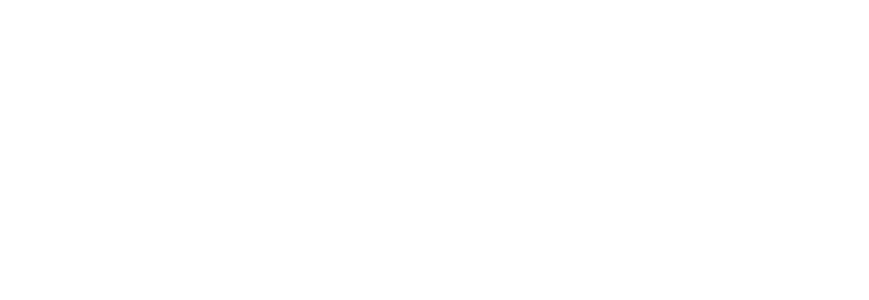
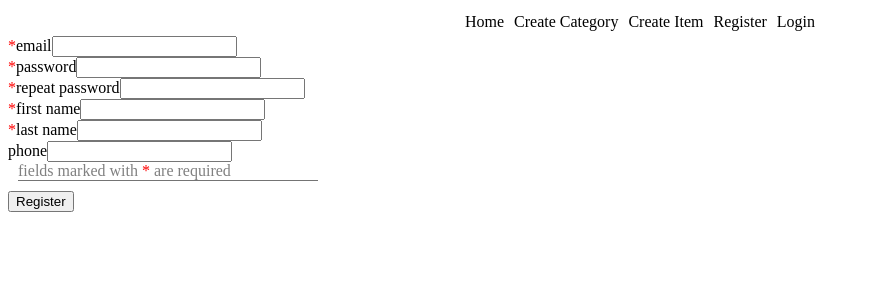
Before and after one commit to StoyanBanov/online-store-react, a React (Create React App) app: page /register in a window 1280 px wide. Before the commit this address had no page. Shown: the top 300 px of the page, without its empty margins (0-869 px from the left). Built offline with nearby package versions, Linux system fonts and the light colour scheme.

Commit message:
add basic nav, add register form with validation setup

```diff
--- a/src/App.js
+++ b/src/App.js
@@ -1,3 +1,5 @@
+import { Login } from "./components/auth/Login";
+import { Register } from "./components/auth/Register";
 import { CreateCategory } from "./components/createCategory/CreateCategory";
 import { CreateItem } from "./components/createItem/CreateItem";
 import { Home } from "./components/home/Home";
@@ -16,6 +18,9 @@
                     <Route path="item" element={<CreateItem />} />
                     <Route path="category" element={<CreateCategory />} />
                 </Route>
+
+                <Route path="/login" element={<Login />} />
+                <Route path="/register" element={<Register />} />
             </Routes>
         </div >
     );
--- /dev/null
+++ b/src/components/auth/Login.js
@@ -0,0 +1,7 @@
+export const Login = () => {
+    return (
+        <div>
+
+        </div>
+    )
+}
--- /dev/null
+++ b/src/components/auth/Register.js
@@ -0,0 +1,92 @@
+import { useCallback, useRef, useState } from 'react'
+import { registerRules } from './registerInputRules'
+import style from './style.module.css'
+import { register } from '../../data/services/authService'
+
+export const Register = () => {
+
+    const [values, setValues] = useState({
+        email: '',
+        password: '',
+        'repeat-password': ''
+    })
+
+    const [errors, setErrors] = useState({
+        password: false,
+        'repeat-password': false
+    })
+
+    const onValueChangeHandler = useCallback(e => {
+        setValues(state => ({ ...state, [e.target.name]: e.target.value }))
+        if (e.target.name === 'password') {
+            setErrors(state => ({ ...state, [e.target.name]: e.target.value.length < 8 }))
+        }
+    }, [])
+
+    const passwordRulesRef = useRef()
+
+    const showRulesHandler = useCallback(() => {
+        passwordRulesRef.current.style.display = 'block'
+    }, [])
+
+    const hideRulesHandler = useCallback(() => {
+        passwordRulesRef.current.style.display = 'none'
+    }, [])
+
+    const submitHandler = e => {
+        e.preventDefault()
+        register(JSON.stringify(values))
+    }
+
+    return (
+        <div className={style.authContainer}>
+            <form onSubmit={submitHandler}>
+                <div>
+                    <label htmlFor="user-email"><span>*</span>email</label>
+                    <input type="email" id="user-email" name='email' value={values.email} onChange={onValueChangeHandler} />
+                </div>
+
+                <div>
+                    <label htmlFor="user-password"><span>*</span>password</label>
+                    <input
+                        className={errors.password ? style.errorInput : ''}
+                        type="password"
+                        id="user-password"
+                        name='password'
+                        value={values.password}
+                        onChange={onValueChangeHandler}
+                        onFocus={showRulesHandler}
+                        onBlur={hideRulesHandler}
+                    />
+                    <p ref={passwordRulesRef} className={style.inputRules}>
+                        {registerRules.password}
+                    </p>
+                </div>
+
+                <div>
+                    <label htmlFor="user-repeat-pass"><span>*</span>repeat password</label>
+                    <input type="password" id="user-repeat-pass" name='repeat-password' value={values['repeat-password']} onChange={onValueChangeHandler} />
+                </div>
+
+                <div>
+                    <label htmlFor="user-fname"><span>*</span>first name</label>
+                    <input id="user-fname" name='fname' value={values.fname} onChange={onValueChangeHandler} />
+                </div>
+
+                <div>
+                    <label htmlFor="user-lname"><span>*</span>last name</label>
+                    <input id="user-lname" name='lname' value={values.lname} onChange={onValueChangeHandler} />
+                </div>
+
+                <div>
+                    <label htmlFor="user-phone">phone</label>
+                    <input id="user-phone" name='phone' value={values.phone} onChange={onValueChangeHandler} />
+                </div>
+
+                <p>fields marked with <span>*</span> are required</p>
+
+                <button type='submit'>Register</button>
+            </form>
+        </div>
+    )
+}
--- /dev/null
+++ b/src/components/auth/registerInputRules.js
@@ -0,0 +1,3 @@
+export const registerRules = {
+    password: 'at least 8 characters, at least 1 uppercase letter, at least 1 lowercase letter, at least 1 number and at least one special symbol'
+}
--- /dev/null
+++ b/src/components/auth/style.module.css
@@ -0,0 +1,26 @@
+.authContainer {}
+
+.authContainer span {
+    color: red;
+}
+
+.authContainer p {
+    margin: 0;
+    margin-left: 10px;
+    margin-bottom: 10px;
+    border-bottom: 1px solid rgb(116, 116, 116);
+    color: gray;
+    width: 300px;
+}
+
+.inputRules {
+    display: none;
+}
+
+.errorInput {
+    border-color: red;
+}
+
+.errorInput:focus {
+    outline-color: red;
+}
--- /dev/null
+++ b/src/components/catargoryCarousel/CategoryCarouselItem.js
@@ -0,0 +1,9 @@
+import style from './style.module.css'
+
+export const CategoryCarouselItem = ({ item, index }) => {
+    return (
+        <div className={(index === 0 ? 'item active' : 'item')}>
+            <img className={style.carouselItemThumbnail} src={'http://localhost:3030/static/images/' + item.thumbnail} alt={`${item.title} thumbnail`} />
+        </div >
+    )
+}
--- a/src/components/catargoryCarousel/CategoryCarusel.js
+++ b/src/components/catargoryCarousel/CategoryCarusel.js
@@ -1,22 +1,50 @@
-import { useEffect, useState } from "react"
+import { useCallback, useEffect, useState } from "react"
 import { getItemsForCategory } from "../../data/services/itemService"
+import { CategoryCarouselItem } from "./CategoryCarouselItem"
 
-export const CategoryCarousel = ({ categoryId = '64ac2bf0d62fbec1583e40a6' }) => {
+import style from './style.module.css'
+
+export const CategoryCarousel = ({ category }) => {
     const [items, setItems] = useState([])
 
     useEffect(() => {
-        getItemsForCategory(categoryId)
-            .then(data => {
-                console.log(data);
-                setItems(data)
-            })
-    }, [categoryId])
+        getItemsForCategory(category._id)
+            .then(setItems)
+    }, [category])
+
+    const nextSlideHandler = useCallback(e => {
+        e.preventDefault()
+        setItems(state => [...state.slice(1), state[0]])
+    }, [])
+
+    const prevSlideHandler = useCallback(e => {
+        e.preventDefault()
+        setItems(state => [state[state.length - 1], ...state.slice(0, -1)])
+    }, [])
 
     return (
-        <div>
-            <ol>
-                {items.map(i => <p>{i.title}</p>)}
-            </ol>
-        </div>
+        <>
+            <link rel="stylesheet" href="https://maxcdn.bootstrapcdn.com/bootstrap/3.4.1/css/bootstrap.min.css" />
+            <div className="container">
+
+                <h2>{category.title}</h2>
+
+                <div id="myCarousel" className="carousel slide" data-ride="carousel">
+
+                    <div className={"carousel-inner " + style.carouselContainer}>
+                        {items.map((item, index) => <CategoryCarouselItem key={item._id} item={item} index={index} />)}
+                    </div>
+
+                    <a onClick={prevSlideHandler} className="left carousel-control" href="#myCarousel">
+                        <span className="glyphicon glyphicon-chevron-left"></span>
+                        <span className="sr-only">Previous</span>
+                    </a>
+                    <a onClick={nextSlideHandler} className="right carousel-control" href="#myCarousel">
+                        <span className="glyphicon glyphicon-chevron-right"></span>
+                        <span className="sr-only">Next</span>
+                    </a>
+                </div>
+            </div>
+        </>
     )
 }
--- /dev/null
+++ b/src/components/catargoryCarousel/style.module.css
@@ -0,0 +1,11 @@
+.carouselContainer {
+    height: 400px;
+    display: flex;
+    flex-direction: row;
+    align-items: center;
+    justify-content: center;
+}
+
+.carouselItemThumbnail {
+    width: 200px;
+}
--- a/src/components/home/Home.js
+++ b/src/components/home/Home.js
@@ -1,18 +1,18 @@
 import { useEffect, useState } from "react"
 import { CategoryCarousel } from "../catargoryCarousel/CategoryCarusel"
+import { getTopChildCategories } from "../../data/services/itemService"
 
 export const Home = () => {
     const [topCats, setTopCats] = useState([])
 
     useEffect(() => {
-
+        getTopChildCategories(3)
+            .then(setTopCats)
     }, [])
 
     return (
         <div>
-            <CategoryCarousel />
-            <CategoryCarousel />
-            <CategoryCarousel />
+            {topCats.map(c => <CategoryCarousel key={c._id} category={c} />)}
         </div>
     )
 }
--- a/src/components/nav/Nav.js
+++ b/src/components/nav/Nav.js
@@ -1,7 +1,16 @@
+import { Link } from "react-router-dom"
+
+import style from './style.module.css'
+
 export const Nav = () => {
     return (
-        <div>
+        <nav className={style.navContainer}>
+            <Link to={'/'}>Home</Link>
+            <Link to={'/create/category'}>Create Category</Link>
+            <Link to={'/create/item'}>Create Item</Link>
 
-        </div>
+            <Link to={'/register'}>Register</Link>
+            <Link to={'/login'}>Login</Link>
+        </nav>
     )
 }
--- /dev/null
+++ b/src/components/nav/style.module.css
@@ -0,0 +1,17 @@
+.navContainer {
+    width: 100%;
+    display: flex;
+    justify-content: center;
+}
+
+.navContainer a {
+    color: black;
+    display: inline-block;
+    padding: 5px;
+    text-decoration: none;
+}
+
+.navContainer a:hover {
+    background-color: aliceblue;
+    text-decoration: none;
+}
--- a/src/data/services/itemService.js
+++ b/src/data/services/itemService.js
@@ -20,3 +20,7 @@
 export async function getAllChildCategories() {
     return api.get(endpoints.cat + `?where=${encodeURIComponent('childrenCount="0"')}`)
 }
+
+export async function getTopChildCategories(limit) {
+    return api.get(endpoints.cat + `?orderBy=items&asc=-1&limit=${limit}&skip=0`)
+}
```
